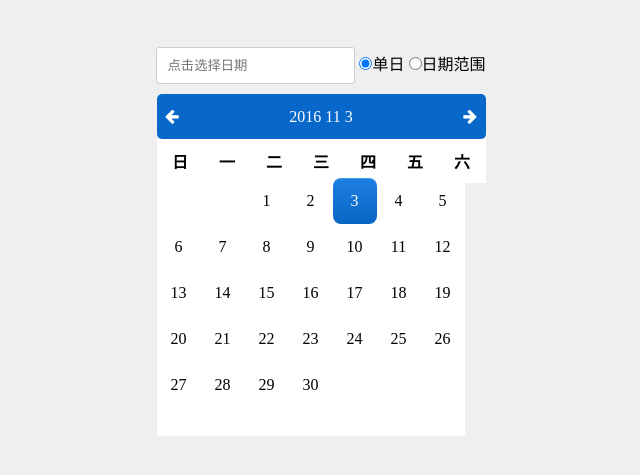
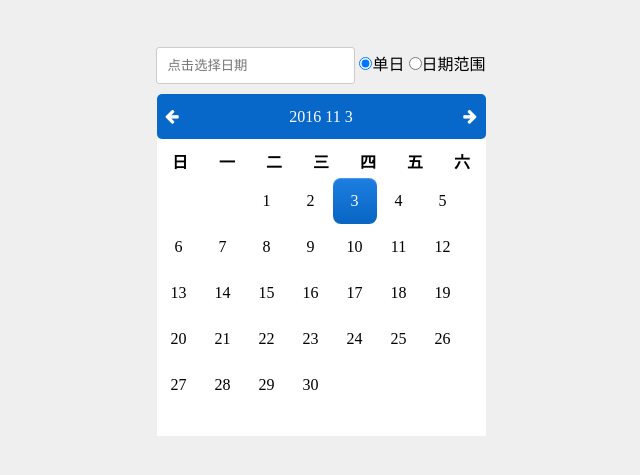
Before and after one commit to BeckReed/iComponents, a plain HTML site: page calendar/mycalendar.html in a window 1280 px wide. Shown: the part 99-574 px from the top of the page, without its empty margins (319-959 px from the left). Drawn offline with Linux system fonts and the light colour scheme.

Commit message:
tbody宽度

```diff
--- a/calendar/css/mycalendar.css
+++ b/calendar/css/mycalendar.css
@@ -1,3 +1,7 @@
+table tbody{
+	width: 329px;
+
+}
 
 table tbody td {
 	padding: 14px;
```
